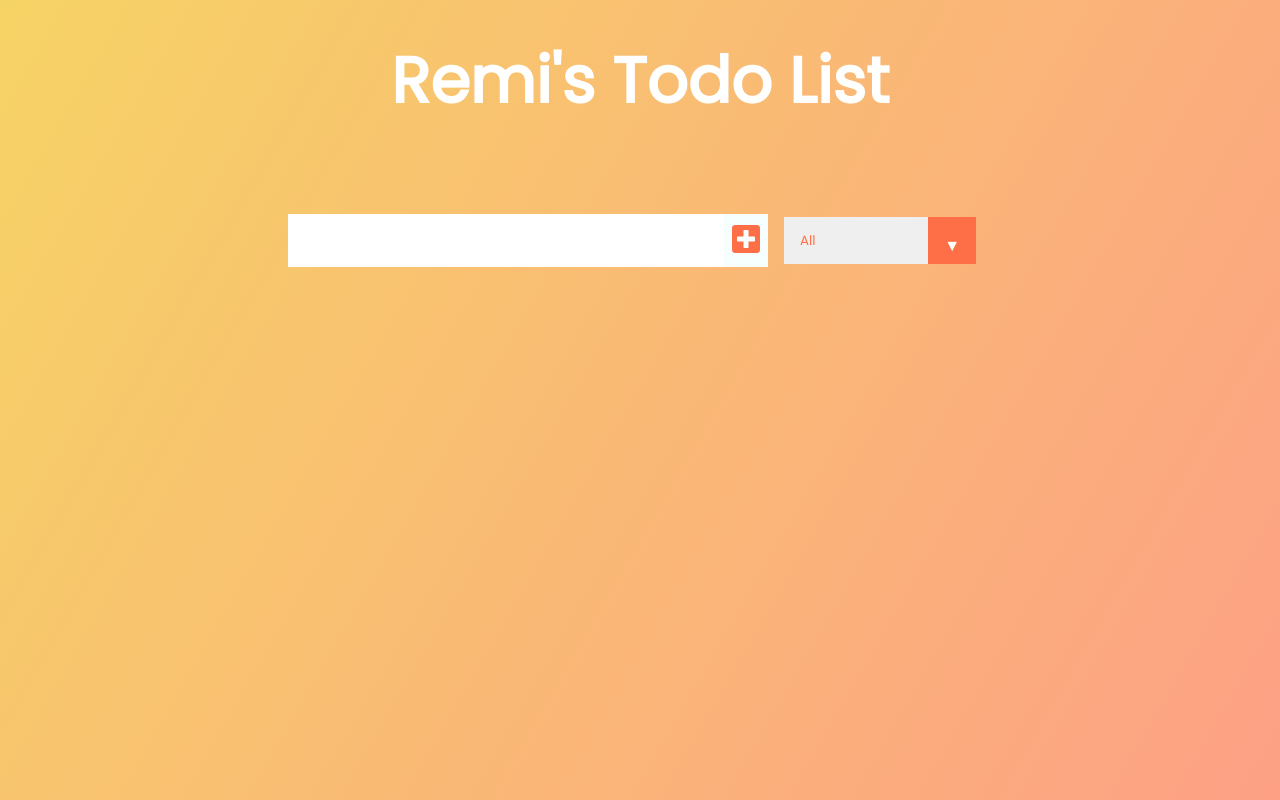
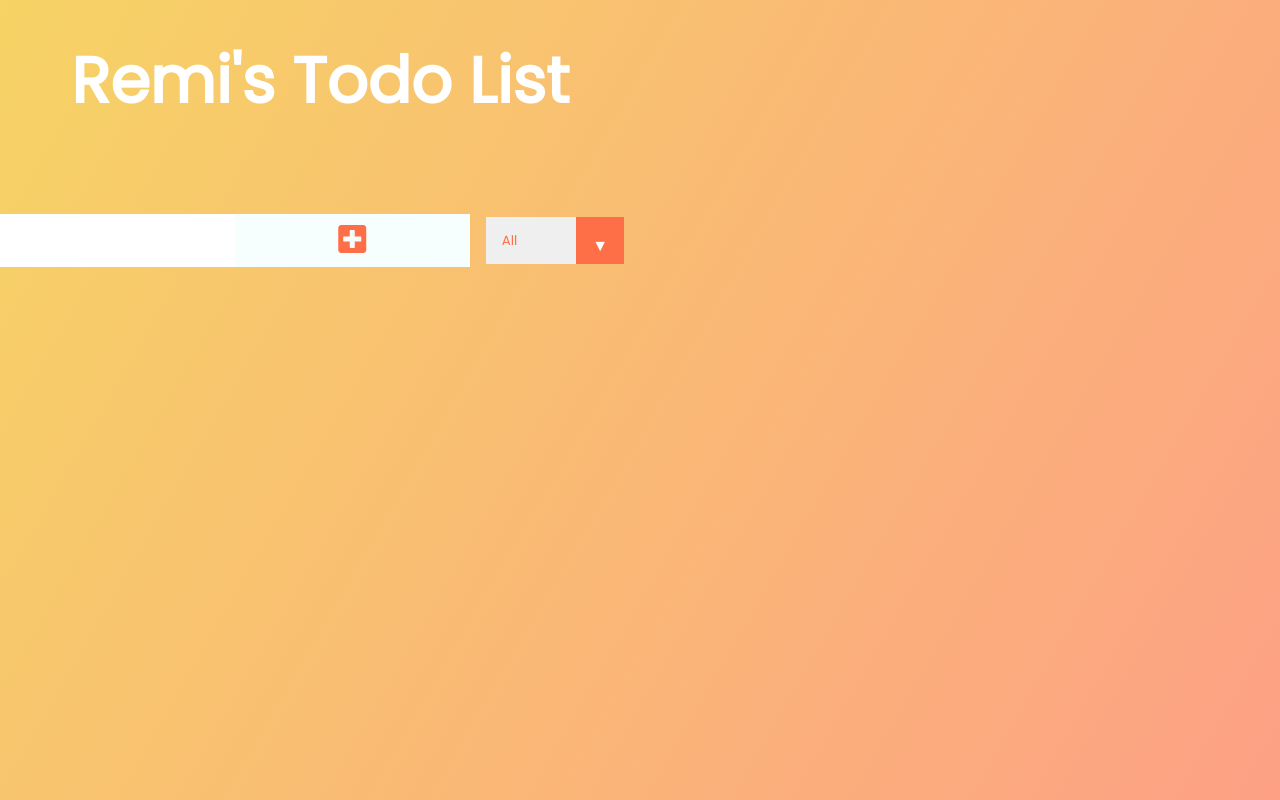
Before and after one commit to remiabduls/todo-list, a React (Create React App) app: page / in a window 1280 px wide. Built offline with nearby package versions, Linux system fonts and the light colour scheme.

Commit message:
commit to 'master'

```diff
--- a/src/App.css
+++ b/src/App.css
@@ -8,6 +8,7 @@ body {
   color: white;
   font-family: "Poppins", sans-serif;
   min-height: 100vh;
+  width:50%;
 }
 header {
   font-size: 2rem;
@@ -26,6 +27,7 @@ form button {
   font-size: 2rem;
   border: none;
   background: white;
+  width:50%;
 }
 form button {
   color: #ff6f47;
@@ -41,6 +43,8 @@ form button:hover {
   display: flex;
   justify-content: center;
   align-items: center;
+  width:50%;
+
 }
 
 .todo-list {
```
